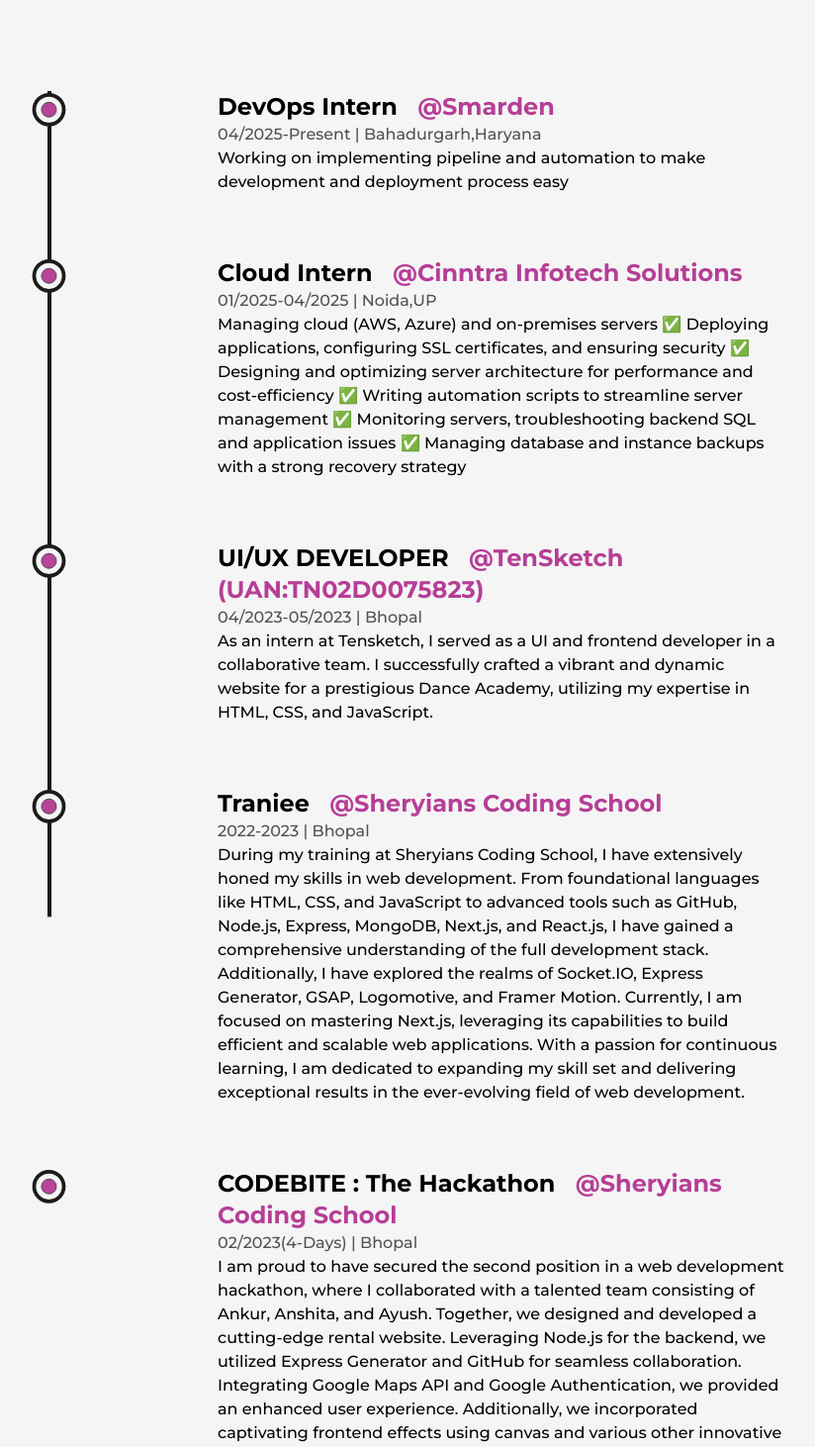
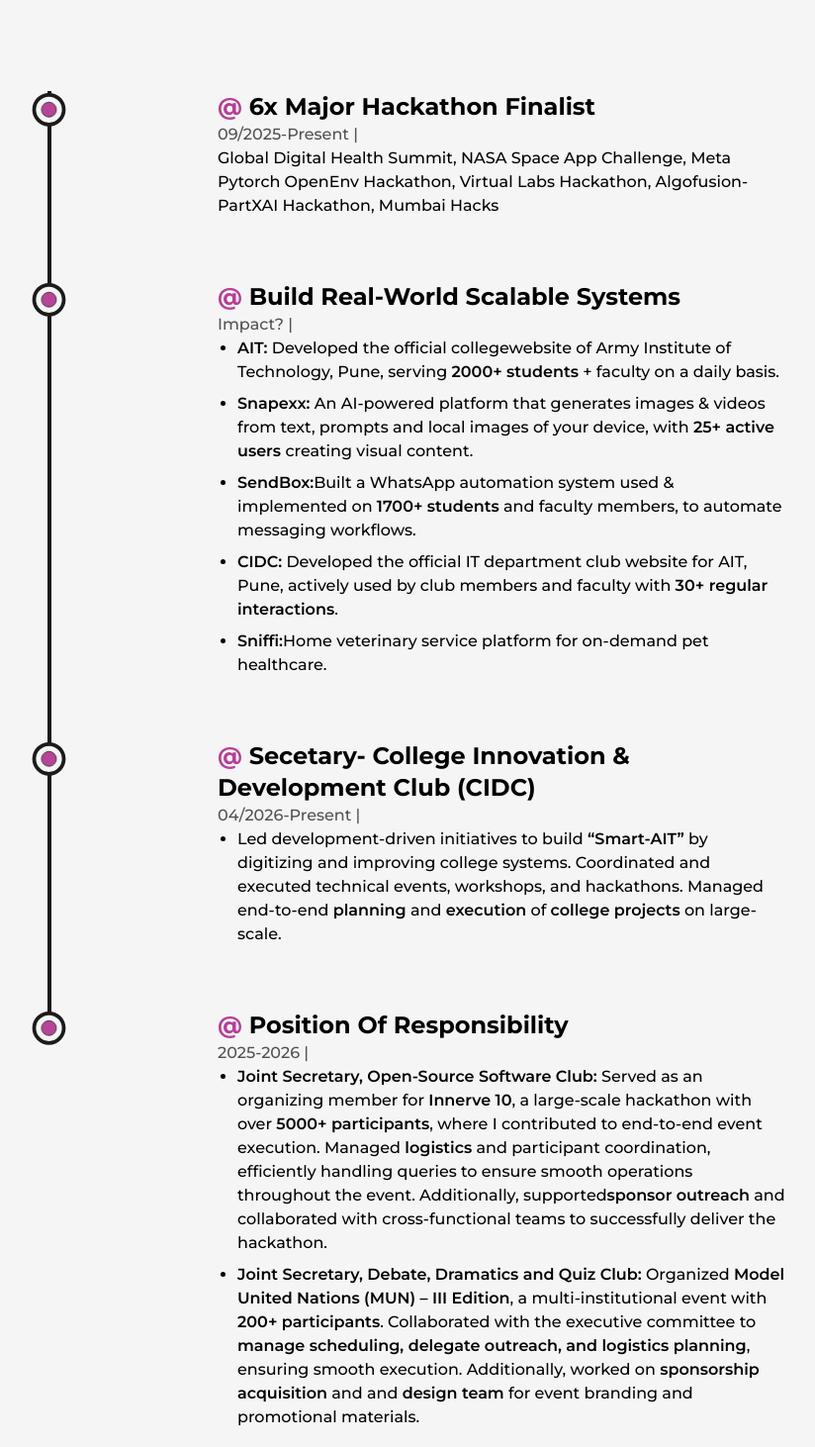
Before and after one commit to abhaysingh-22/abhayyy, a Next.js app: page /articles in a window 1280 px wide. Shown: the part 300-1762 px from the top of the page at 99% size, without its empty margins (148-972 px from the left). Built offline with nearby package versions, Linux system fonts and the light colour scheme.

Commit message:
key highlights done

```diff
--- a/src/components/NavBar.js
+++ b/src/components/NavBar.js
@@ -66,7 +66,7 @@
           <CustomLink href='/' title="Home" className='mr-4' />
           <CustomLink href='/about' title="About" className='mx-4' />
           <CustomLink href='/projects' title="Projects" className='mx-4' />
-          <CustomLink href='/articles' title="Achievements" className='ml-4' />
+          <CustomLink href='/articles' title="Key Highlights" className='ml-4' />
           <CustomLink href='/books' title="Blogs" className='ml-4' />
         </nav>
 
--- a/src/pages/articles.js
+++ b/src/pages/articles.js
@@ -21,7 +21,11 @@
         transition={{ duration: 0.5, type: "spring" }}
       >
         <h3 className="capitalize font-bold text-2xl sm:text-xl xs:text-lg">
-          {position} &nbsp;{" "}
+          <span className="text-primary dark:text-blue-700">@</span>
+          {position}
+          {company && (
+            <>
+              {" "}
               <a
                 href={CompanyLink}
                 target="_blank"
@@ -29,11 +33,15 @@
               >
                 @{company}
               </a>
+            </>
+          )}
         </h3>
         <span className="capitalize font-medium text-dark/75 dark:text-light-75 dark:text-light/75 xs:text-sm">
           {time} | {address}
         </span>
-        <p className="font-medium w-full md:text-sm">{work}</p>
+        <div className="font-medium w-full md:text-sm">
+          {typeof work === "string" ? <p>{work}</p> : work}
+        </div>
       </motion.div>
     </li>
   );
@@ -51,7 +59,7 @@
     <div className="my-16">
       <TransitionEffect />
       <h2 className="font-bold text-8xl mb-32 w-full text-center md:text-6xl xs:text-4xl md:mb-16">
-        Acheivements
+        Key Highlights
       </h2>
 
       <div ref={ref} className="w-[75%] mx-auto relative lg:w-[90%] md:w-full">
@@ -63,64 +71,131 @@
 
         <ul className="w-full flex flex-col items-start justify-between ml-4 xs:ml-4">
           <Details
-            position="DevOps Intern"
-            company="Smarden"
-            CompanyLink="https://www.tensketch.com/"
-            time="04/2025-Present"
-            address="Bahadurgarh,Haryana"
-            work="Working on implementing pipeline and automation to make development and deployment process easy"
+            position=" 6x Major Hackathon Finalist"
+            // company="Smarden"
+            // CompanyLink="https://www.tensketch.com/"
+            time="09/2025-Present"
+            // address="Bahadurgarh,Haryana"
+            work="Global Digital Health Summit, NASA Space App Challenge, Meta Pytorch OpenEnv Hackathon, Virtual Labs Hackathon, Algofusion- PartXAI Hackathon, Mumbai Hacks"
           />
           <Details
-            position="Cloud Intern"
-            company="Cinntra Infotech Solutions"
-            CompanyLink="https://www.cinntra.com/"
-            time="01/2025-04/2025"
-            address="Noida,UP"
-            work="Managing cloud (AWS, Azure) and on-premises servers
-✅ Deploying applications, configuring SSL certificates, and ensuring security
-✅ Designing and optimizing server architecture for performance and cost-efficiency
-✅ Writing automation scripts to streamline server management
-✅ Monitoring servers, troubleshooting backend SQL and application issues
-✅ Managing database and instance backups with a strong recovery strategy"
+            position=" Build real-world scalable systems"
+            // company="Cinntra Infotech Solutions"
+            // CompanyLink="https://www.cinntra.com/"
+            time="Impact?"
+            // address="Noida,UP"
+            work={
+              <ul className="list-disc ml-5 space-y-2">
+                <li>
+                  <span className="font-semibold">AIT:</span> Developed the
+                  official collegewebsite of Army Institute of Technology, Pune,
+                  serving <span className="font-semibold">2000+ students</span>{" "}
+                  + faculty on a daily basis.
+                </li>
+                <li>
+                  <span className="font-semibold">Snapexx:</span> An AI-powered
+                  platform that generates images & videos from text, prompts and
+                  local images of your device, with{" "}
+                  <span className="font-semibold">25+ active users</span>{" "}
+                  creating visual content.
+                </li>
+                <li>
+                  <span className="font-semibold">SendBox:</span>Built a
+                  WhatsApp automation system used & implemented on{" "}
+                  <span className="font-semibold">1700+ students</span> and
+                  faculty members, to automate messaging workflows.
+                </li>
+                <li>
+                  <span className="font-semibold">CIDC:</span> Developed the
+                  official IT department club website for AIT, Pune, actively
+                  used by club members and faculty with{" "}
+                  <span className="font-semibold">
+                    30+ regular interactions
+                  </span>
+                  .
+                </li>
+                <li>
+                  <span className="font-semibold">Sniffi:</span>Home veterinary
+                  service platform for on-demand pet healthcare.
+                </li>
+              </ul>
+            }
           />
           <Details
-            position="UI/UX DEVELOPER"
-            company="TenSketch (UAN:TN02D0075823)"
-            CompanyLink="https://www.tensketch.com/"
-            time="04/2023-05/2023"
-            address="Bhopal"
-            work="As an intern at Tensketch, I served as a UI and frontend developer in a collaborative team. I successfully
-                         crafted a vibrant and dynamic website for a prestigious Dance Academy, utilizing my expertise in HTML, CSS, and JavaScript."
+            position=" Secetary- College Innovation & Development Club (CIDC)"
+            // company="TenSketch (UAN:TN02D0075823)"
+            // CompanyLink="https://www.tensketch.com/"
+            time="04/2026-Present"
+            // address="Bhopal"
+            work={
+              <ul className="list-disc ml-5 space-y-2">
+                <li>
+                  Led development-driven initiatives to build{" "}
+                  <span className="font-semibold">“Smart-AIT”</span> by
+                  digitizing and improving college systems. Coordinated and
+                  executed technical events, workshops, and hackathons. Managed
+                  end-to-end <span className="font-semibold">planning</span> and{" "}
+                  <span className="font-semibold">execution</span> of{" "}
+                  <span className="font-semibold">college projects</span> on
+                  large-scale.
+                </li>
+              </ul>
+            }
           />
           <Details
-            position="Traniee"
-            company="Sheryians Coding School"
-            CompanyLink="https://sheryians.com/"
-            time="2022-2023"
-            address="Bhopal"
-            work="During my training at Sheryians Coding School, I have extensively honed my skills in
-                        web development. From foundational languages like HTML, CSS, and JavaScript to advanced tools
-                         such as GitHub, Node.js, Express, MongoDB, Next.js, and React.js, I have gained a comprehensive
-                          understanding of the full development stack. Additionally, I have explored the realms of Socket.IO,
-                    Express Generator, GSAP, Logomotive, and Framer Motion. Currently, I am focused on mastering Next.js,
-                      leveraging its capabilities to build efficient and scalable web applications. With a passion for continuous
-                      learning, I am dedicated to expanding my skill set and delivering exceptional results in the ever-evolving field
-                       of web development."
+            position=" Position of Responsibility"
+            // company="Sheryians Coding School"
+            // CompanyLink="https://sheryians.com/"
+            time="2025-2026"
+            // address="Bhopal"
+            work={
+              <ul className="list-disc ml-5 space-y-2">
+                <li>
+                  <span className="font-semibold">
+                    Joint Secretary, Open-Source Software Club:
+                  </span>{" "}
+                  Served as an organizing member for{" "}
+                  <span className="font-semibold">Innerve 10</span>, a
+                  large-scale hackathon with over{" "}
+                  <span className="font-semibold">5000+ participants</span>,
+                  where I contributed to end-to-end event execution. Managed{" "}
+                  <span className="font-semibold">logistics</span> and
+                  participant coordination, efficiently handling queries to
+                  ensure smooth operations throughout the event. Additionally,
+                  supported
+                  <span className="font-semibold">sponsor outreach</span> and
+                  collaborated with cross-functional teams to successfully
+                  deliver the hackathon.
+                </li>
+                <li>
+                  <span className="font-semibold">
+                    Joint Secretary, Debate, Dramatics and Quiz Club:
+                  </span>{" "}
+                  Organized{" "}
+                  <span className="font-semibold">
+                    Model United Nations (MUN) – III Edition
+                  </span>
+                  , a multi-institutional event with{" "}
+                  <span className="font-semibold">200+ participants</span>.
+                  Collaborated with the executive committee to{" "}
+                  <span className="font-semibold">
+                    manage scheduling, delegate outreach, and logistics planning
+                  </span>
+                  , ensuring smooth execution. Additionally, worked on{" "}
+                  <span className="font-semibold">sponsorship acquisition</span>{" "}
+                  and and <span className="font-semibold">design team</span> for
+                  event branding and promotional materials.
+                </li>
+              </ul>
+            }
           />
           <Details
-            position="CODEBITE : The Hackathon"
-            company="Sheryians Coding School"
-            CompanyLink="https://sheryians.com/"
-            time="02/2023(4-days)"
-            address="Bhopal"
-            work="I am proud to have secured the second position in a web development hackathon, where
-                        I collaborated with a talented team consisting of Ankur, Anshita, and Ayush. Together, we
-                        designed and developed a cutting-edge rental website. Leveraging Node.js for the backend,
-                         we utilized Express Generator and GitHub for seamless collaboration. Integrating Google
-                          Maps API and Google Authentication, we provided an enhanced user experience. Additionally,
-                           we incorporated captivating frontend effects using canvas and various other innovative
-                           techniques. Our collective effort resulted in an exceptional rental website that showcased
-                            our technical prowess and teamwork skills."
+            position=" Building NextEra"
+            // company="Sheryians Coding School"
+            // CompanyLink="https://sheryians.com/"
+            time="12/2025"
+            address="Pune, Maharashtra"
+            work="NextEra is a product studio where I build and experiment with web, mobile, and AI-driven tools. I focus on turning ideas into real, usable products - especially around automation and solving practical, everyday problems."
           />
         </ul>
       </div>
```
Lines whose indentation alone changed are shown as unchanged.
